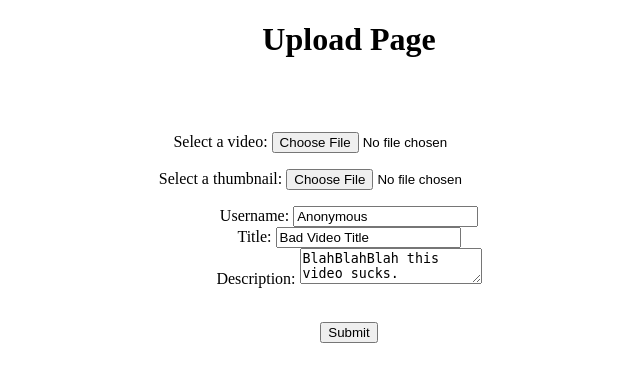
After one commit to SladetBask-Kasper/BudgetYoutube, a Flask app: template templates/upload.html in a window 1280 px wide. The commit adds this page. Shown: the top 382 px of the page, without its empty margins (291-931 px from the left). Run offline with Flask 2, Linux system fonts and the light colour scheme; the template is opened without the code that fills it, so the values that code supplies are empty; some libraries are stand-ins or nearby versions.

Commit message:
Added upload feature.

```diff
--- a/server.py
+++ b/server.py
@@ -1,78 +1,159 @@
-from flask import Flask, escape, request, render_template, Markup
-import re, os
+from flask import Flask, escape, request, render_template, Markup, redirect
+from werkzeug.utils import secure_filename
+import re, os, urllib.request
+from sys import maxsize
+from datetime import datetime
 
+### Consts
 VIDEOS_FOLDER = "static/videos"
 FILE_IO_ERROR = "UNABLETOREADFILEFILEIOERROR"
+#ALLOWED_EXTENSIONS = set(['mp4', 'mov'])
+ALLOWED_EXTENSIONS = set(['wav', 'avi', 'mp3', 'mov', 'mp4', 'mpeg'])
+
+### Globals
+atLeast = 0
 
 app = Flask(__name__)
-
+def err(txt):
+	return render_template("error.html", error=txt)
+def mkdir(newpath):
+	if not os.path.exists(newpath):
+		os.makedirs(newpath)
+def writeToFile(file, txt):
+	with open(file, "w") as text_file:
+		text_file.write(txt)
+def updateleast(integer):
+	global atLeast
+	if integer > atLeast: atleats = integer
+def getLastId():
+	for i in range(atLeast, maxsize):
+		if not os.path.isdir(f"{VIDEOS_FOLDER}/id{i}"):
+			updateleast(i-1)
+			return (i-1)
+	return -1
 def getFile(filename):
-    if os.path.exists(filename):
-        f = open(filename, "r", encoding='utf8')
-        return str(f.read())+"\n"
-    else:
-        return FILE_IO_ERROR
+	if os.path.exists(filename):
+		f = open(filename, "r", encoding='utf8')
+		return str(f.read())+"\n"
+	else:
+		return FILE_IO_ERROR
 @app.route('/')
 @app.route('/index')
 def index():
-    i = 0
-    html = ""
-    while True:
-        meta = getFile(f"{VIDEOS_FOLDER}/id{i}/meta.txt")
-        if meta == FILE_IO_ERROR:
-            break
-        else:
-            result = re.search('TITLE:(.*)\n', meta)
-            title = result.group(1)
-            onHover = title
-            if len(title) > 28:
-                title = title[:25] + "..." # 25 is 3 less than 28 and "..." is three chars
+	i = 0
+	html = ""
+	while True:
+		meta = getFile(f"{VIDEOS_FOLDER}/id{i}/meta.txt")
+		if meta == FILE_IO_ERROR:
+			updateleast(i-1)
+			break
+		else:
+			result = re.search('TITLE:(.*)\n', meta)
+			title = result.group(1)
+			onHover = title
+			if len(title) > 28:
+				title = title[:25] + "..." # 25 is 3 less than 28 and "..." is three chars
 
-            src = "/static/videos/id"+str(i)+"/thumbnail.png"
-            alt = f"Video ID${i} thumbnail"
-            width = 256
-            height = width
-            # <img src="" alt="" width="5%" height="5%">
-            html += f'<div class="vidItem" title="{onHover}"><a href="play?id={i}"><img src={src} alt="{alt}" width="{width}" height="{height}">{title}</a></div>'
-        i += 1
-    return render_template("index.html", videos=Markup(html), title2="Press Ctrl+F to search for vid.")
+			src = "/static/videos/id"+str(i)+"/thumbnail.png"
+			alt = f"Video ID${i} thumbnail"
+			height = 256
+			width = height+32
+			# <img src="" alt="" width="5%" height="5%">
+			html += f'<div class="vidItem" title="{onHover}"><a href="play?id={i}"><img src={src} alt="{alt}" width="{width}" height="{height}">{title}</a></div>'
+		i += 1
+	return render_template("index.html", videos=Markup(html), title2="Press Ctrl+F to search for vid.")
+
+
+def allowed_file(filename):
+	return '.' in filename and filename.rsplit('.', 1)[1].lower() in ALLOWED_EXTENSIONS
+
 @app.route("/upload")
-def upload():
-    html = """
-    <center><h1>Upload Page</h1>
+def upload_form(disabled = True):
+	if disabled: return err("The upload feature is temporarily disabled.")
+	return render_template('upload.html')
+@app.route("/upload//bypass")
+def up_bypass():
+	return upload_form(False)
 
-    </center>
-    return render_template("index.html", videos=Markup(html), title2="title")
+@app.route('/upload', methods=['POST'])
+def upload_file():
+	if request.method == 'POST':
+		# check if the post request has the file part
+		if 'file' not in request.files:
+			return err('No file part')
+		if 'thumb' not in request.files:
+			return err('No thumbnail part')
+		file = request.files['file']
+		thumb = request.files['thumb']
+		if file.filename == '':
+			return err("No file selected for uploading")
+		if thumb.filename == '':
+			return err("No thumbnail selected for uploading")
+		if file and allowed_file(file.filename):
+			filename = secure_filename("main_vid.mp4")
+			fname_thumb = secure_filename("thumbnail.png")
+			UPLOAD_FOLDER = f"{VIDEOS_FOLDER}/id{(getLastId()+1)}"
+			mkdir(UPLOAD_FOLDER)
+			file.save(os.path.join(f'{UPLOAD_FOLDER}/', filename))
+			thumb.save(os.path.join(f'{UPLOAD_FOLDER}/', fname_thumb))
+			title = request.form["title"]
+			desc = request.form["desc"]
+			usr = request.form["user"]
+			if usr.strip() == "": usr = "None"
+			if desc.strip() == "": desc = "None"
+			if title.strip() == "": title = "Untitled"
+
+			metaFile = f"""TITLE:{title}
+DESCRIPTION:{desc}
+DATE:{str(datetime.now().date())}
+USER:{usr}
+"""
+			writeToFile(f"{UPLOAD_FOLDER}/meta.txt", metaFile)
+			#writeToFile(f"{UPLOAD_FOLDER}/thumbnail.png", getFile(f"{VIDEOS_FOLDER}/id0/thumbnail.png"))
+			return redirect('/')
+		else:
+			return err('Allowed file types are: '+str(ALLOWED_EXTENSIONS))
 @app.route('/play')
 def play():
 
-    i = None
-    try:
-        i = int(request.args.get('id'))
-    except:
-        return render_template("404.html")
-    id = f"id{i}"
+	i = None
+	try:
+		i = int(request.args.get('id'))
+	except:
+		return render_template("404.html")
+	id = f"id{i}"
 
-    meta = getFile(f"{VIDEOS_FOLDER}/id{i}/meta.txt")
-    if meta == FILE_IO_ERROR:
-        return render_template("404.html")
+	meta = getFile(f"{VIDEOS_FOLDER}/id{i}/meta.txt")
+	if meta == FILE_IO_ERROR:
+		return render_template("404.html")
 
-    vidTitle = re.search('TITLE:(.*)\n', meta).group(1)
-    vidDesc = re.search('DESCRIPTION:(.*)\n', meta).group(1)
+	vidTitle = re.search('TITLE:(.*)\n', meta).group(1)
+	vidDesc = re.search('DESCRIPTION:(.*)\n', meta).group(1)
 
-    info = "<h3>Info About Vid:</h3>"
-    try:
-        info += """<p>
-        Uploaded: {}</p>
-        <p>Uploader: {}</p>"""
-    except:
-        info += "None"
-    info = info.format(re.search('DATE:(.*)\n', meta).group(1), re.search('USER:(.*)\n', meta).group(1))
+	info = "<h3>Info About Vid:</h3>"
+	upr = ""
+	usr = ""
+	try:
+		upr = re.search('DATE:(.*)\n', meta).group(1)
+	except:
+		upr = "None"
+	try:
+		usr = re.search('USER:(.*)\n', meta).group(1)
+	except:
+		usr = "None"
+	info += """<p>
+		Uploaded: {}</p>
+		<p>Uploader: {}</p>"""
+	info = info.format(upr, usr)
+	del upr
+	del usr
 
-    # OG Vid size was w320 h240
-    html = f"""<div id="playback" class="center"><video width="640" height="480" controls>
+	# OG Vid size was w320 h240
+	html = f"""<div id="playback" class="center"><video width="640" height="480" controls>
 <source src="/static/videos/{id}/main_vid.mp4" type="video/mp4">
 Your browser does not support the video tag.
 </video><br><h3>Description:</h3><p>{vidDesc}</p>{info}</div>"""#
-    return render_template("index.html", videos=Markup(html), id=id, title2=vidTitle) # note to self: IDK if id var is used ever
-app.run(host='0.0.0.0', debug=True, port=80)
+	return render_template("index.html", videos=Markup(html), id=id, title2=vidTitle) # note to self: IDK if id var is used ever
+if __name__ == "__main__":
+	app.run(host='0.0.0.0', debug=True, port=80)
+#app.run(host='0.0.0.0', debug=True, port=80)
--- /dev/null
+++ b/static/videos/id3/meta.txt
@@ -0,0 +1,4 @@
+TITLE:K'NAAN Wavin' Flag
+DESCRIPTION:This is the very jätte bra video yes no
+DATE:2019-12-05
+USER:Anonymous
--- /dev/null
+++ b/static/videos/id4/meta.txt
@@ -0,0 +1,4 @@
+TITLE:Elias
+DESCRIPTION:This is video of elias.
+DATE:2019-12-05
+USER:Anonymous
--- /dev/null
+++ b/static/videos/id5/meta.txt
@@ -0,0 +1,4 @@
+TITLE:Little skinny white girl rides HUMONGOUS bbc
+DESCRIPTION:I am fucked your mother.
+DATE:2019-12-05
+USER:Big wanker 23
--- /dev/null
+++ b/static/videos/id6/meta.txt
@@ -0,0 +1,4 @@
+TITLE:Yoda ASMR
+DESCRIPTION:Elias and benji, sitting in a tree: K-I-S-S-I-N-G.
+DATE:2019-12-05
+USER:Anonymous
--- /dev/null
+++ b/static/videos/id7/meta.txt
@@ -0,0 +1,4 @@
+TITLE:Mao spits fax doe 😳
+DESCRIPTION:This is mao spitting fax doe 😳😳😳 #downwithhongkong
+DATE:2019-12-05
+USER:Anonymous
--- a/templates/index.html
+++ b/templates/index.html
@@ -9,7 +9,7 @@
     </head>
   <body>
     <center><div id="header">
-        <!-- https://media-manager.starsinsider.com/1920/na_5c5d5d6e969d4.jpg -->
+        <!-- https://media-manager.starsinsider.com/1920/na_5c5d5d6e969d4.jpg 65%-->
         <a href="/"><img src="/static/pics/yt_header.png" alt="YouTube Lite" width="65%" height="65%"></a>
         {{title2}}
     </div></center>
--- /dev/null
+++ b/templates/upload.html
@@ -0,0 +1,55 @@
+<!DOCTYPE html>
+<html>
+    <head>
+        <meta charset="utf-8">
+        <title>KasburgerTube Upload</title>
+    </head>
+    <body>
+        <center>
+            <div id="upHeader"><h1>Upload Page</h1><br><br></div>
+        <p>
+    	{% with messages = get_flashed_messages() %}
+    	  {% if messages %}
+    		<ul class=flashes>
+    		{% for message in messages %}
+    		  <li>{{ message }}</li>
+    		{% endfor %}
+    		</ul>
+    	  {% endif %}
+    	{% endwith %}
+    </p>
+    <form method="post" action="/upload" enctype="multipart/form-data">
+        <dl>
+    		<p>
+                <label for="file">Select a video:   </label>
+    			<input type="file" name="file" autocomplete="off" required>
+    		</p>
+        </dl>
+        <dl>
+    		<p>
+                <label for="thumb">Select a thumbnail:   </label>
+    			<input type="file" name="thumb" autocomplete="off" required>
+    		</p>
+        </dl>
+
+        <div>
+            <label for="user">Username:</label>
+            <input type="text" id="user" name="user" value="Anonymous" class="form-control">
+        </div>
+        <div>
+            <label for="title">Title:</label>
+            <input type="text" id="title" name="title" value="Bad Video Title" class="form-control">
+        </div>
+
+        <div>
+            <label for="desc">Description:</label>
+            <textarea class="form-control" id="desc" name="desc" placeholder="Message">BlahBlahBlah this video sucks.</textarea>
+        </div><br>
+        <p>
+    		<input type="submit" value="Submit">
+    	</p>
+    </form>
+
+        </center>
+    </body>
+</html>
```
Also changed, not shown: static/videos/log.txt (added, +44 -0 lines), templates/error.html (added, +11 -0 lines), static/videos/id3/thumbnail.png (added), static/videos/id4/thumbnail.png (added), static/videos/id5/thumbnail.png (added), static/videos/id6/thumbnail.png (added), static/videos/id7/thumbnail.png (added), 5 other files.
